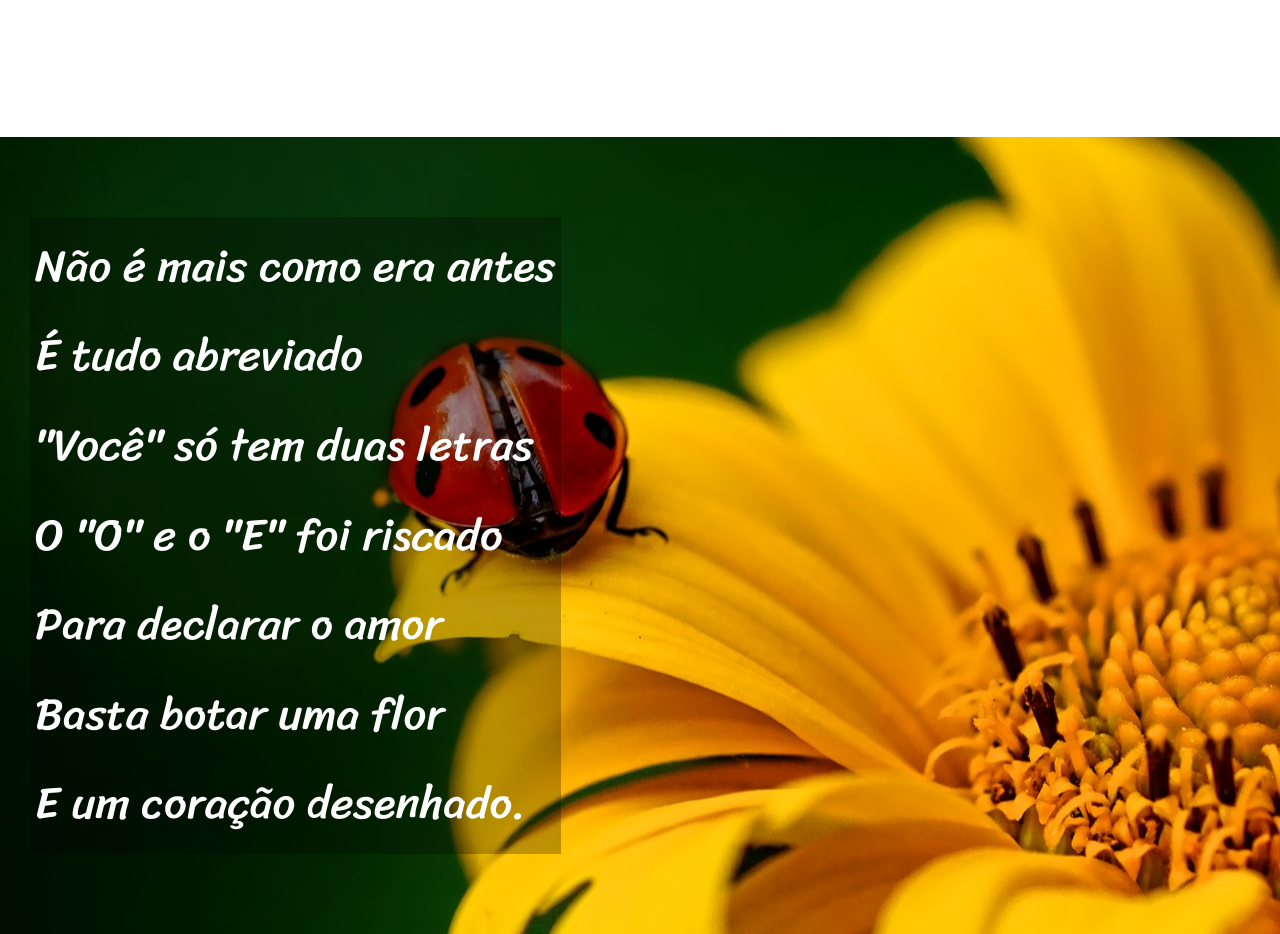
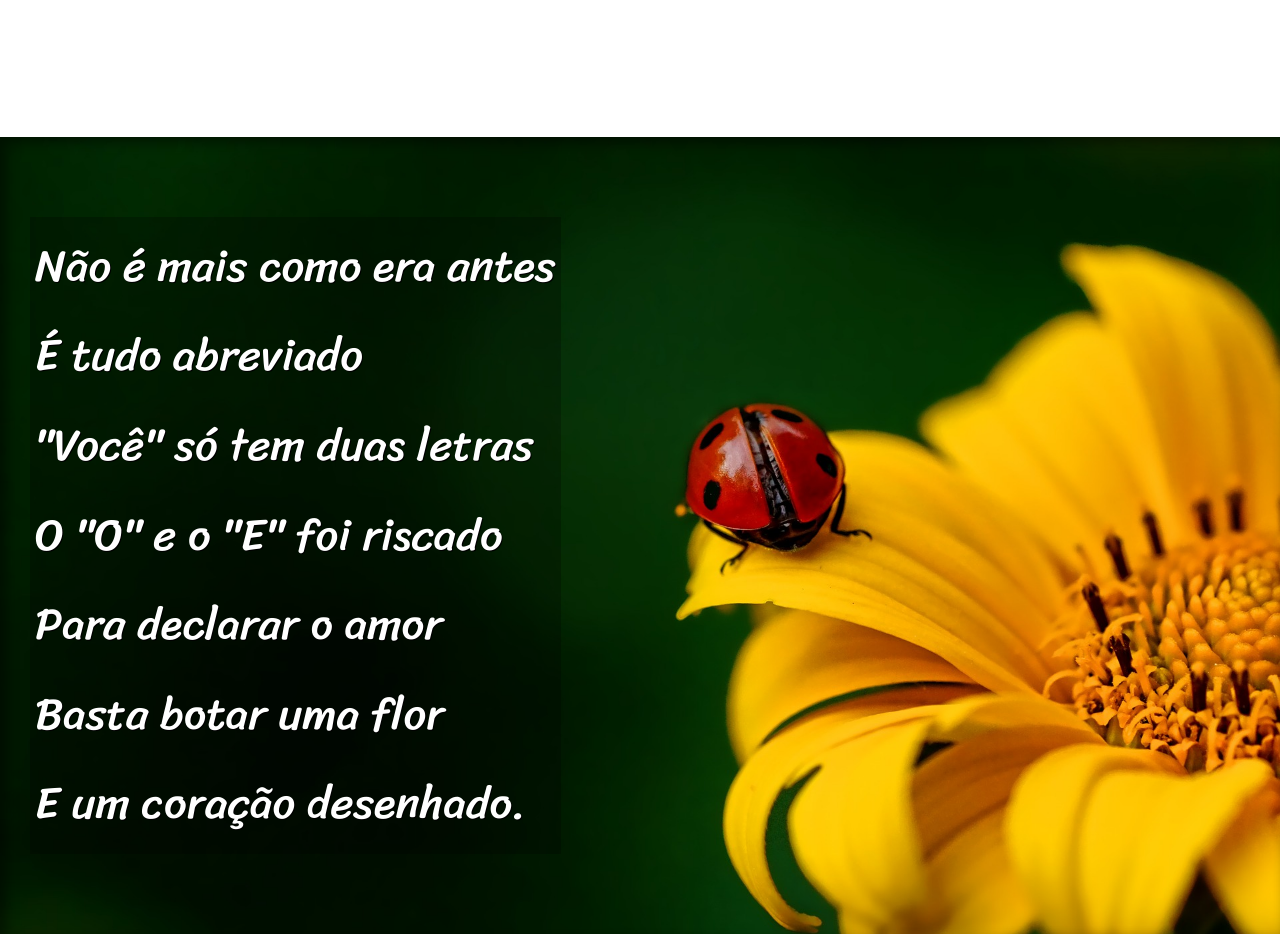
Before and after one commit to d2py/html-css, a plain HTML site: page desafios/des005/index.html in a window 1280 px wide. Shown: the part 1000-1934 px from the top of the page. Drawn offline with Linux system fonts and the light colour scheme; a web font is replaced by a local one.

Commit message:
Atualização de imagem de fundo fixa

```diff
--- a/desafios/des005/estilo/style.css
+++ b/desafios/des005/estilo/style.css
@@ -72,22 +72,29 @@ section.normal{
 section.imagem{
     background-color: rgb(51, 51, 51);
     color: white;
+    box-shadow: inset 6px 6px 13px 0px rgb(0, 0, 0, 0.473);
+    background-size: cover;
+    background-attachment: fixed;
 }
 
 section.imagem > p {
     display: inline-block;
     padding: 5px;
     background-color: rgb(0, 0, 0, 0.253);
+    text-shadow: 1px 1px 0px black;
 
 }
 
 section#img01{
-    background-image: url(../imagens/background001.jpg);
+    background-image: url('../imagens/background001.jpg');
     background-position: right center;
+
 }
 
 section#img02 {
-    background-image: url(../imagens/background002.jpg);
+    background-image: url('../imagens/background002.jpg');
+    background-color: right center;
+
 }
 
 footer {
```
